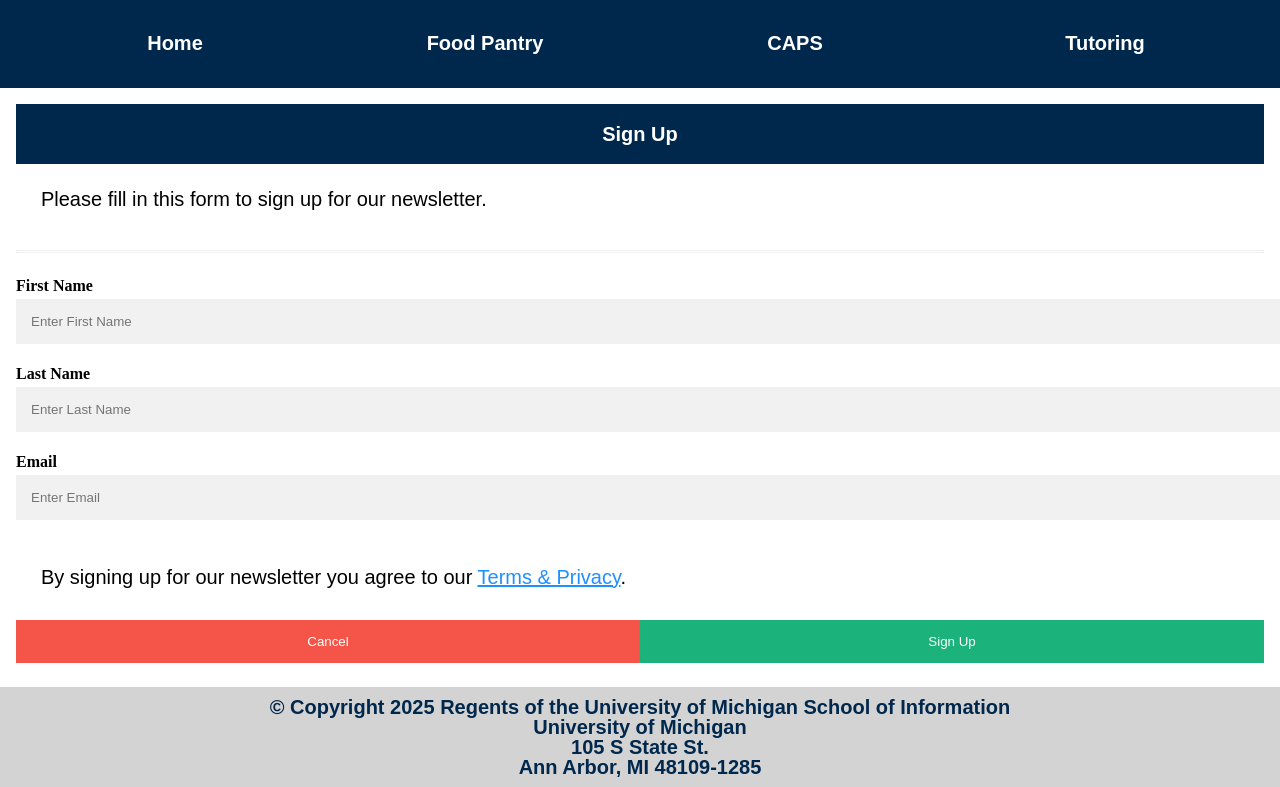
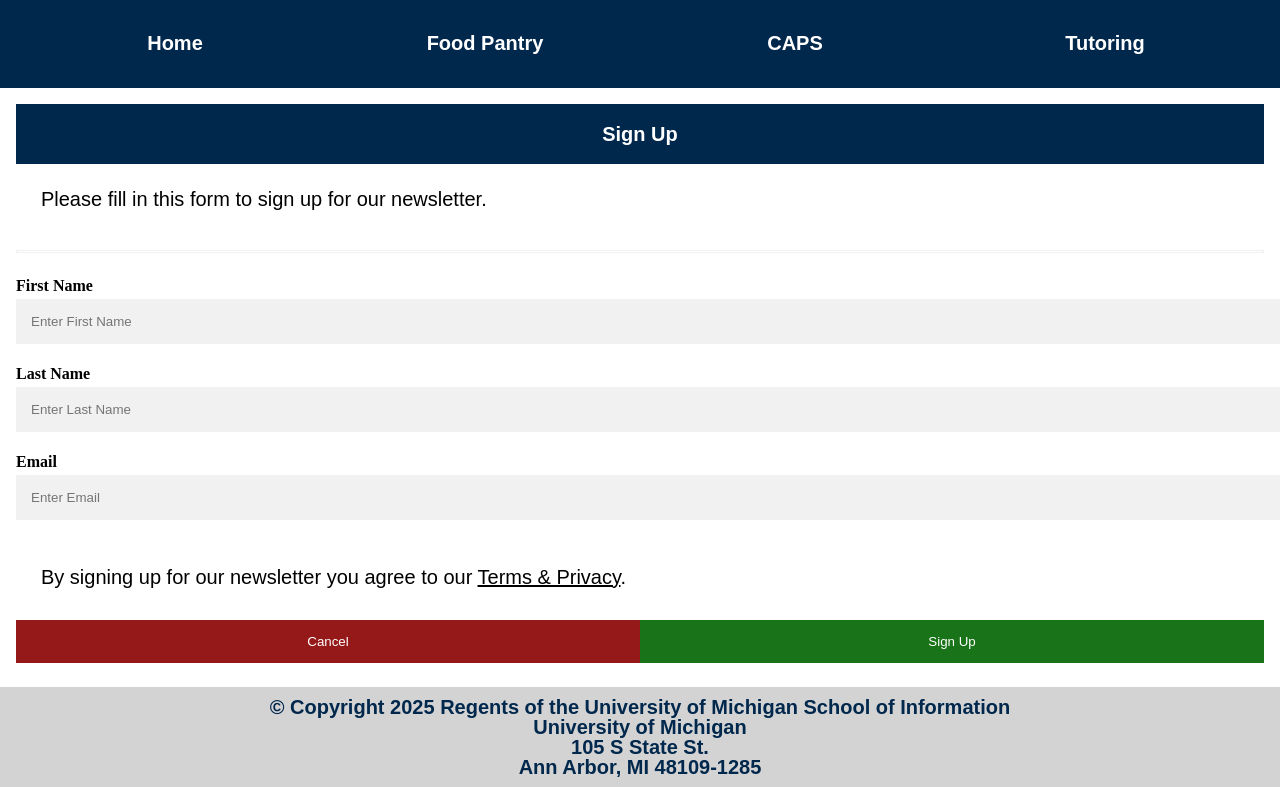
Before and after one commit to hiraeiraj/client_project_w25_tablet_view, a plain HTML site: page signup.html in a window 1280 px wide. Shown: the part 343-1130 px from the top of the page. Drawn offline with Linux system fonts and the light colour scheme.

Commit message:
Add files via upload

```diff
--- a/css/style.css
+++ b/css/style.css
@@ -218,7 +218,6 @@ figcaption {
 
 /*The following code for the form sign up was refrenced from w3schools. I have modified the code to create a sign up form for a newsletter (https://www.w3schools.com/howto/howto_css_signup_form.asp)*/
 
-{box-sizing: border-box}
 
 /* Full-width input fields */
   input[type=first-name], input[type=last-name], input[type=text] {
@@ -242,7 +241,7 @@ hr {
 
 /* Set a style for all buttons */
 button {
-  background-color: #04AA6D;
+  background-color: darkgreen;
   color: white;
   padding: 14px 20px;
   margin: 8px 0;
@@ -259,7 +258,7 @@ button:hover {
 /* Extra styles for the cancel button */
 .cancelbtn {
   padding: 14px 20px;
-  background-color: #f44336;
+  background-color: darkred;
 }
 
 /* Float cancel and signup buttons and add an equal width */
--- a/signup.html
+++ b/signup.html
@@ -39,7 +39,7 @@
               <label for="email"><b>Email</b></label>
               <input type="text" placeholder="Enter Email" name="email" required>
 
-              <p>By signing up for our newsletter you agree to our <a href="#" style="color:dodgerblue">Terms & Privacy</a>.</p>
+              <p>By signing up for our newsletter you agree to our <a href="#" style="color:black">Terms & Privacy</a>.</p>
 
               <div class="clearfix">
                 <button type="button" class="cancelbtn">Cancel</button>
```
Also changed, not shown: 404.html (+1 -0 lines).
